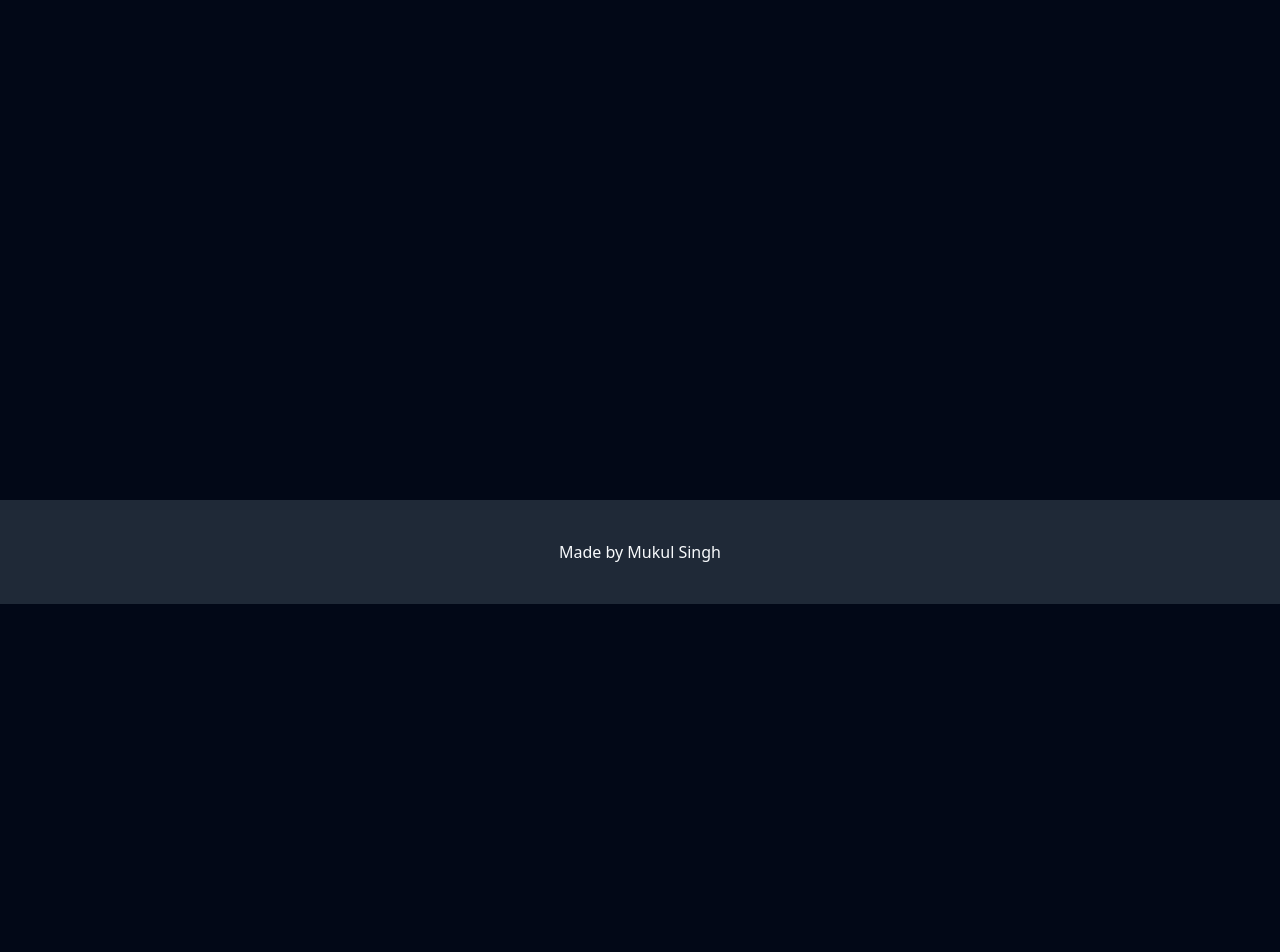
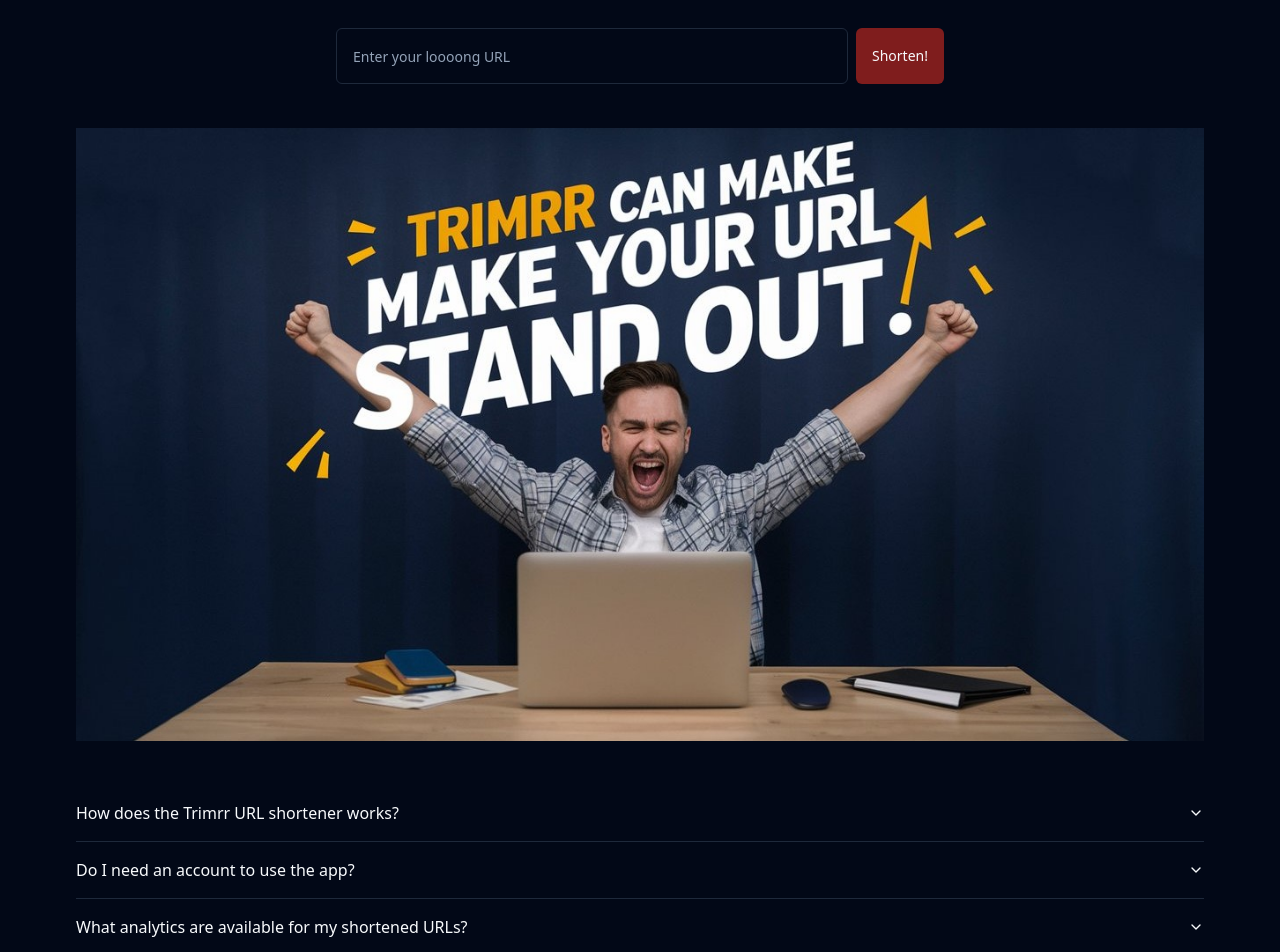
Before and after one commit to mukulsingh94868/URL-Shortener, a React (Vite) app: page / in a window 1280 px wide. Shown: the part 340-1292 px from the top of the page. Before the commit the page ends 944 px from the top, so only its background shows below. Built offline with nearby package versions, Linux system fonts and the light colour scheme.

Commit message:
create the landing page

```diff
--- a/src/components/Header.jsx
+++ b/src/components/Header.jsx
@@ -14,7 +14,7 @@
 
 const Header = () => {
   const navigate = useNavigate();
-  const user = true;
+  const user = false;
   return (
     <nav className="py-4 flex justify-between items-center">
       <Link>
--- a/src/pages/landing.jsx
+++ b/src/pages/landing.jsx
@@ -1,7 +1,75 @@
+import { Button } from "@/components/ui/button";
+import { Input } from "@/components/ui/input";
+import { useState } from "react";
+import { useNavigate } from "react-router-dom";
+import {
+  Accordion,
+  AccordionContent,
+  AccordionItem,
+  AccordionTrigger,
+} from "@/components/ui/accordion";
+
 const LandingPage = () => {
+  const navigate = useNavigate();
+  const [longUrl, setLongUrl] = useState();
+
+  const handleShorten = (e) => {
+    e.preventDefault();
+    if (longUrl) navigate(`/auth?createNew=${longUrl}`);
+  };
   return (
-    <div>LandingPage</div>
-  )
-}
+    <div className="flex flex-col items-center">
+      <h2 className="my-10 sm:my-16 text-3xl sm:text-6xl lg:text-7xl text-white text-center font-extrabold">
+        The only URL Shortener <br /> you&rsquo;ll ever need! 👇
+      </h2>
+      <form onSubmit={handleShorten} className="sm:h-14 flex flex-col sm:flex-row w-full md:w-2/4 gap-2">
+        <Input
+          type="url"
+          value={longUrl}
+          onChange={(e) => setLongUrl(e.target.value)}
+          placeholder="Enter your loooong URL"
+          className="h-full flex-1 py-4 px-4"
+        />
+        <Button type="submit" className="h-full" variant="destructive">
+          Shorten!
+        </Button>
+      </form>
+      <img
+        src="/banner1.jpg" // replace with 2 in small screens
+        className="w-full my-11 md:px-11"
+      />
+      <Accordion type="multiple" collapsible className="w-full md:px-11">
+        <AccordionItem value="item-1">
+          <AccordionTrigger>
+            How does the Trimrr URL shortener works?
+          </AccordionTrigger>
+          <AccordionContent>
+            When you enter a long URL, our system generates a shorter version of
+            that URL. This shortened URL redirects to the original long URL when
+            accessed.
+          </AccordionContent>
+        </AccordionItem>
+        <AccordionItem value="item-2">
+          <AccordionTrigger>
+            Do I need an account to use the app?
+          </AccordionTrigger>
+          <AccordionContent>
+            Yes. Creating an account allows you to manage your URLs, view
+            analytics, and customize your short URLs.
+          </AccordionContent>
+        </AccordionItem>
+        <AccordionItem value="item-3">
+          <AccordionTrigger>
+            What analytics are available for my shortened URLs?
+          </AccordionTrigger>
+          <AccordionContent>
+            You can view the number of clicks, geolocation data of the clicks
+            and device types (mobile/desktop) for each of your shortened URLs.
+          </AccordionContent>
+        </AccordionItem>
+      </Accordion>
+    </div>
+  );
+};
 
 export default LandingPage;
```
